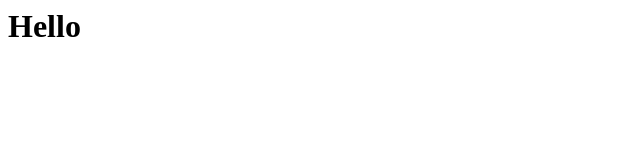
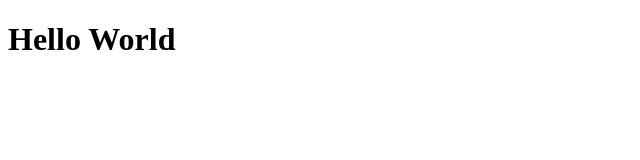
Before and after one commit to NickyLTL/WEBDEV, a plain HTML site: page index.html in a window 1280 px wide. Shown: the whole page, without its empty margins (0-640 px from the left). Drawn offline with Linux system fonts and the light colour scheme.

Commit message:
Update index.html

```diff
--- a/index.html
+++ b/index.html
@@ -1 +1,5 @@
-<h1> Hello </h1>
+<!DOCTYPE html>
+<html>
+
+  <h1> Hello World</h1>
+</html>
```
